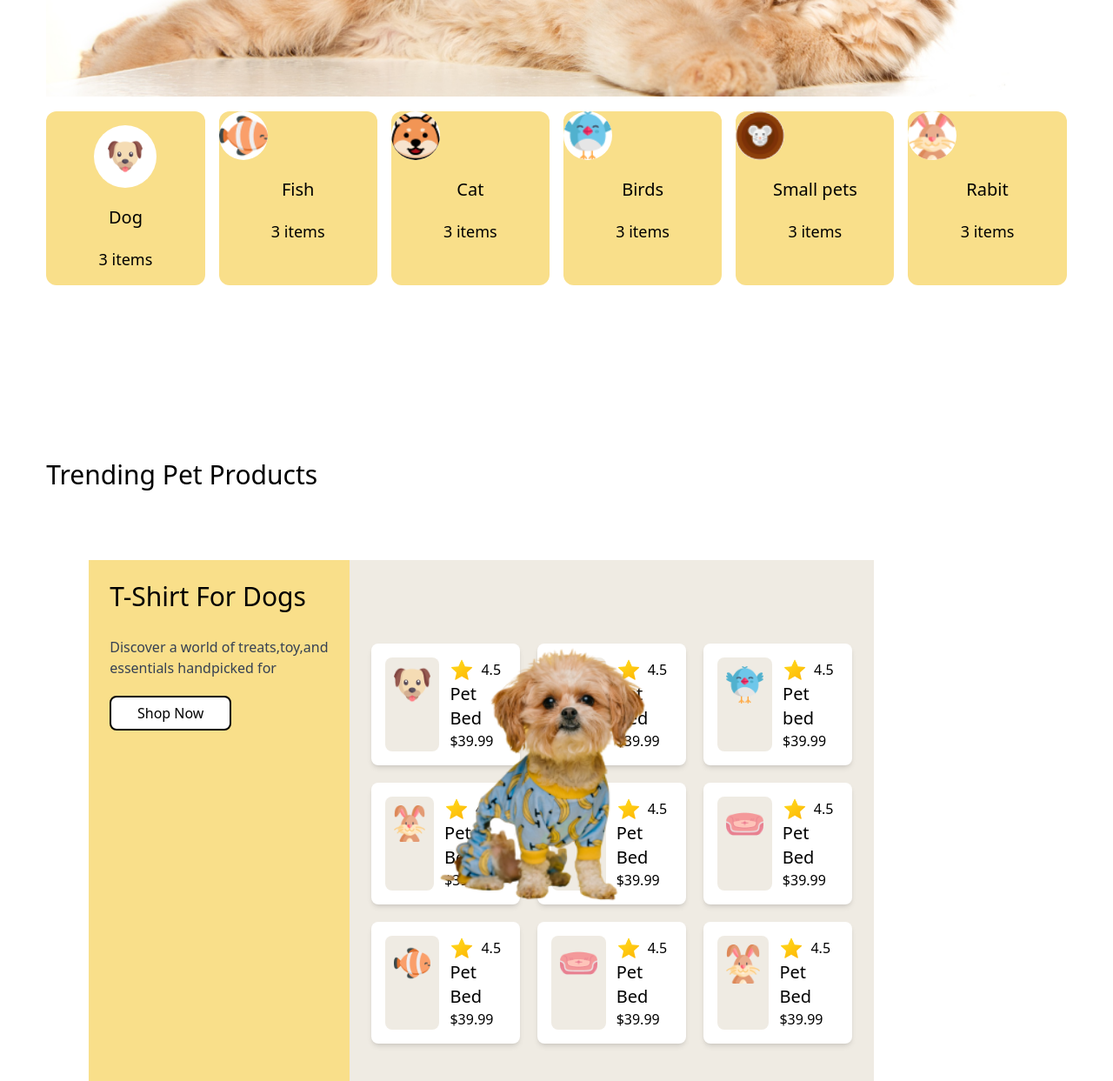
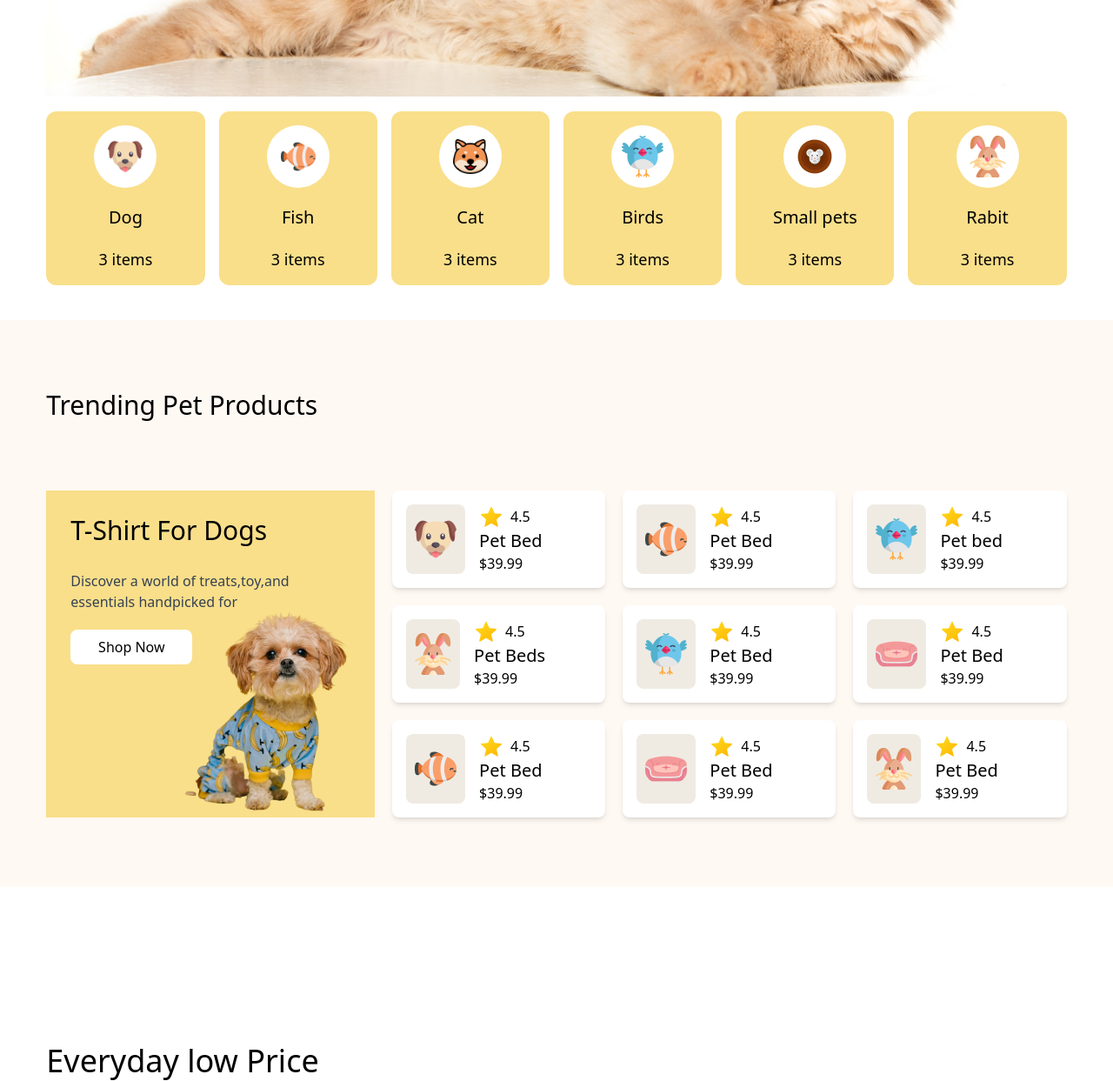
Before and after one commit to rimpakasundi07/Paw-Care, a plain HTML site: page index.html in a window 1280 px wide. Shown: the part 660-1903 px from the top of the page at 87% size. Drawn offline with nearby package versions, Linux system fonts and the light colour scheme; a web font is replaced by a local one.

Commit message:
added Trending Pet Products & Everyday low Price

```diff
--- a/index.html
+++ b/index.html
@@ -81,32 +81,51 @@
             <p class="text-lg pt-5">3 items</p>
           </div>
                 <!-- fish sec -->
-          <div class="rounded-xl bg-[#F9DF8A] text-center">
-           <img src="assets/fish-cartoon.png" class="bg-white h-14 rounded-[50%] w-14" alt="fish">
+          <div class="rounded-xl bg-[#F9DF8A] text-center p-4">
+            <div class="bg-white rounded-[50%] w-18 h-18 flex  justify-center items-center mx-auto">
+                 <img src="assets/fish-cartoon.png" class="w-10 h-10" alt="fish">
+                </div>
+
             <h4 class="text text-xl pt-5">Fish</h4>
             <p class="text-lg pt-5">3 items</p>
          </div>
                 <!-- cat sec -->
-          <div class="rounded-xl bg-[#F9DF8A] text-center">
-            <img src="assets/cat-cartoon.png" class="bg-white h-14 rounded-[50%] w-14" alt="cat">
+          <div class="rounded-xl bg-[#F9DF8A] text-center p-4">
+            <div class="bg-white rounded-[50%] w-18 h-18 flex  justify-center items-center mx-auto">
+                 <img src="assets/cat-cartoon.png" class="w-10 h-10"  alt="cat">
+
+            </div>
+
             <h4 class="text text-xl pt-5">Cat</h4>
             <p class="text-lg pt-5">3 items</p>
          </div>
               <!-- birds sec -->
-               <div class="rounded-xl bg-[#F9DF8A] text-center">
-            <img src="assets/bird-cartoon.png" class="bg-white h-14 rounded-[50%] w-14" alt="birds">
+               <div class="rounded-xl bg-[#F9DF8A] text-center p-4">
+                <div class="bg-white  rounded-[50%] w-18 h-18  flex  justify-center items-center mx-auto">
+                    <img src="assets/bird-cartoon.png"  alt="birds">
+
+                </div>
+
             <h4 class="text text-xl pt-5">Birds</h4>
             <p class="text-lg pt-5">3 items</p>
          </div>
          <!-- small pets  sec -->
-          <div class="rounded-xl bg-[#F9DF8A] text-center">
-            <img src="assets/mouse-cartoon.png" class="bg-white h-14 rounded-[50%] w-14" alt="smallpets">
+          <div class="rounded-xl bg-[#F9DF8A] text-center p-4">
+            <div class="bg-white rounded-[50%] w-18 h-18  flex  justify-center items-center mx-auto">
+                 <img src="assets/mouse-cartoon.png"  alt="smallpets">
+
+            </div>
+
             <h4 class="text text-xl pt-5">Small pets</h4>
             <p class="text-lg pt-5">3 items</p>
          </div>
            <!-- rabit sec -->
-            <div class="rounded-xl bg-[#F9DF8A] text-center">
-            <img src="assets/rabbit-cartoon.png" class="bg-white h-14 rounded-[50%] w-14" alt="Rabit">
+            <div class="rounded-xl bg-[#F9DF8A] text-center p-4">
+                <div class="bg-white rounded-[50%] w-18 h-18 flex  justify-center items-center mx-auto" >
+                     <img src="assets/rabbit-cartoon.png" alt="Rabit">
+
+                </div>
+
             <h4 class="text text-xl pt-5">Rabit</h4>
             <p class="text-lg pt-5">3 items</p>
          </div>
@@ -120,26 +139,29 @@
 
 
      <!-- Trending Pet Products start here -->
-      <div class="pt-50 w-11/12 mx-auto">
-        <h4 class="text text-3xl mb-20">Trending Pet Products</h4>
+      <div class="py-20 mt-10 bg-[#FFF9F4]">
+        <div class="w-11/12 mx-auto">
+            <h4 class="text text-3xl mb-20">Trending Pet Products</h4>
+            <div class="grid grid-cols-1 lg:grid-cols-12 gap-5 ">
+                <!-- left side  -->
+                <div class="col-span-6 lg:col-span-4 bg-[#F9DF8A] p-7 relative ">
+                     <img src="assets/cute-pet-small.png" class="absolute bottom-0 right-0   object-contain" alt="pet">
+
+            <div>
+                <h3 class="text text-3xl ">T-Shirt For Dogs</h3>
+            <p class="text-gray-700 pt-7">Discover a  world of treats,toy,and<br>essentials handpicked for</p>
+            <button class="bg-white  rounded-lg h-10 w-35 mt-5">Shop Now</button>
 
 
-        <div class="w-11/12 mx-auto relative flex">
-          <img src="assets/cute-pet-small.png" class="absolute top-0 left-0 w-full h-[400px] z-0 object-contain" alt="pet">
-          <div class="bg-[#F9DF8A] p-6">
-            <div><h3 class="text text-3xl ">T-Shirt For Dogs</h3>
-            <p class="text-gray-700 pt-7">Discover a  world of treats,toy,and<br>essentials handpicked for</p>
-            <button class="bg-white border-2 border-black rounded-lg h-10 w-35 mt-5">Shop Now</button></div>
+                </div>
+                    </div>
 
-          </div>
-
-          <div>
-            <div class="bg-[#EFEBE3] py-14 ">
-         <div class="w-11/12 mx-auto">
-         <div class="grid lg:grid-cols-3 md:grid-cols-2 gap-5 mt-10">
+               <!-- right side -->
+                <div class="col-span-6 lg:col-span-8">
+                     <div class="grid lg:grid-cols-3 grid-cols-2 gap-5 ">
                 <!-- box-1 -->
-            <div class="flex gap-3 bg-white rounded-lg shadow-md p-4 ">
-                <div class="bg-[#EFEBE3] p-2.5 rounded-lg">
+            <div class="flex gap-4 bg-white rounded-lg shadow-md p-4 ">
+                <div class="bg-[#EFEBE3] p-2.5 rounded-lg justify-center items-center flex">
                     <img src="assets/dog-cartoon.png" alt="Dog">
                 </div>
                 <div>
@@ -154,8 +176,8 @@
 
             <!-- box 2 -->
 
-            <div class="flex gap-3 bg-white rounded-lg shadow-md p-4">
-                <div class="bg-[#EFEBE3] p-2.5 rounded-lg">
+            <div class="flex gap-4 bg-white rounded-lg shadow-md p-4">
+                <div class="bg-[#EFEBE3] p-2.5 rounded-lg justify-center items-center flex">
                     <img src="assets/fish-cartoon.png" alt="fish">
                 </div>
                 <div>
@@ -170,8 +192,8 @@
 
             <!-- box 3 -->
 
-             <div class="flex gap-3 bg-white rounded-lg shadow-md p-4">
-                <div class="bg-[#EFEBE3] p-2.5 rounded-lg">
+             <div class="flex gap-4 bg-white rounded-lg shadow-md p-4">
+                <div class="bg-[#EFEBE3] p-2.5 rounded-lg justify-center items-center flex">
                     <img src="assets/bird-cartoon.png" alt="potato">
                 </div>
                 <div>
@@ -185,8 +207,8 @@
             </div>
 
              <!-- box 4 -->
-               <div class="flex gap-3 bg-white rounded-lg shadow-md p-4">
-                <div class="bg-[#EFEBE3] p-2.5 rounded-lg">
+               <div class="flex gap-4 bg-white rounded-lg shadow-md p-4">
+                <div class="bg-[#EFEBE3] p-2.5 rounded-lg justify-center items-center flex">
                     <img src="assets/rabbit-cartoon.png" alt="rabit">
                 </div>
                 <div>
@@ -200,8 +222,8 @@
             </div>
 
             <!-- box 5-->
-             <div class="flex gap-3 bg-white rounded-lg shadow-md p-4">
-                <div class="bg-[#EFEBE3] p-2.5 rounded-lg">
+             <div class="flex gap-4 bg-white rounded-lg shadow-md p-4">
+                <div class="bg-[#EFEBE3] p-2.5 rounded-lg justify-center items-center flex">
                     <img src="assets/bird-cartoon.png" alt="bird">
                 </div>
                 <div>
@@ -216,8 +238,8 @@
 
             <!-- box 6 -->
 
-            <div class="flex gap-3 bg-white rounded-lg shadow-md p-4">
-                <div class="bg-[#EFEBE3] p-2.5 rounded-lg">
+            <div class="flex gap-4 bg-white rounded-lg shadow-md p-4">
+                <div class="bg-[#EFEBE3] p-2.5 rounded-lg justify-center items-center flex">
                     <img src="assets/pet-couch.png" alt="bed">
                 </div>
                 <div>
@@ -231,8 +253,8 @@
             </div>
 
               <!-- box 7 -->
-               <div class="flex gap-3 bg-white rounded-lg shadow-md p-4">
-                <div class="bg-[#EFEBE3] p-2.5 rounded-lg">
+               <div class="flex gap-4 bg-white rounded-lg shadow-md p-4">
+                <div class="bg-[#EFEBE3] p-2.5 rounded-lg justify-center items-center flex">
                     <img src="assets/fish-cartoon.png" alt="fish">
                 </div>
                 <div>
@@ -247,8 +269,8 @@
 
             <!-- box 8 -->
 
-             <div class="flex gap-3 bg-white rounded-lg shadow-md p-4">
-                <div class="bg-[#EFEBE3] p-2.5 rounded-lg">
+             <div class="flex gap-4 bg-white rounded-lg shadow-md p-4">
+                <div class="bg-[#EFEBE3] p-2.5 rounded-lg justify-center items-center flex">
                     <img src="assets/pet-couch.png" alt="bed">
                 </div>
                 <div>
@@ -262,8 +284,8 @@
             </div>
             <!-- box 9 -->
 
-             <div class="flex gap-3 bg-white rounded-lg shadow-md p-4">
-                <div class="bg-[#EFEBE3] p-2.5 rounded-lg">
+             <div class="flex gap-4 bg-white rounded-lg shadow-md p-4">
+                <div class="bg-[#EFEBE3] p-2.5 rounded-lg justify-center items-center flex">
                     <img src="assets/rabbit-cartoon.png" alt="rabit">
                 </div>
                 <div>
@@ -277,10 +299,9 @@
             </div>
 
      </div>
+                </div>
 
-     </div>
-    </div>
-          </div>
+       </div>
         </div>
 
       </div>
@@ -289,14 +310,44 @@
 
      <!-- Everyday low Price start here-->
       <div class="w-11/12 mx-auto mt-45">
-        <h3 class="text text-4xl"> Everyday low Price</h3>
+        <h3 class="text text-4xl mb-11"> Everyday low Price</h3>
 
-        <div class="mt-15">
-          <p class="text-lg">Under Price</p>
+
+
+        <div class="grid grid-cols-1 lg:grid-cols-12 gap-5 ">
+              <!-- left side -->
+             <div class="flex justify-center items-center col-span-6 lg:col-span-7 rounded-md p-12 bg-gradient-to-r from-[#F8CCFB] to-[#ACD2FD]">
+            <div class="space-y-4">
+                <p class="text-lg">Under Price</p>
           <h3 class="text text-3xl">Pet Grooming Mitt</h3>
+          <h4 class="text text-2xl text-white">(Easy Hair Removal)</h4>
+          <p class="text text-5xl ">$7.99</p>
+
+            </div>
+            <div>
+                <img src="assets/cute-dog-mid.png" alt="dog">
+            </div>
+
 
         </div>
-        <div></div>
+
+        <!-- right side -->
+        <div class=" flex justify-start col-span-6 lg:col-span-5 rounded-md p-12 border-radius: 12px; relative bg-gradient-to-r from-[#FFF9F4] to-[#F9DF8A] ">
+            <div class="space-y-4">
+                <h3 class="text text-3xl">T-Shirt for Dogs</h3>
+            <p class="text text-5xl text-yellow-400">$7.99</p>
+
+            </div>
+            <div>
+                <img src="assets/cute-pet-mid.png"  class="absolute right-0 bottom-0 " alt="dog">
+            </div>
+
+
+        </div>
+
+        </div>
+
+
       </div>
      <!-- Everyday low Price end here-->
 
```
